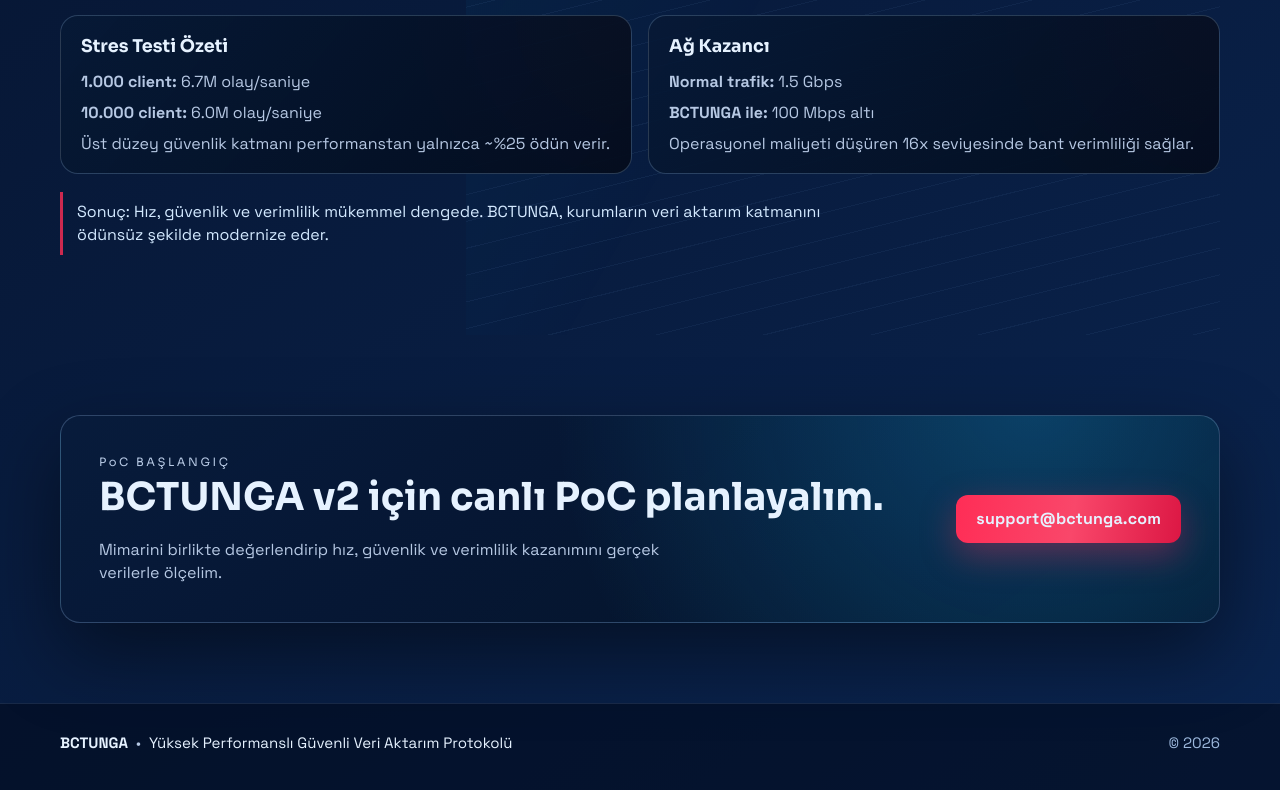
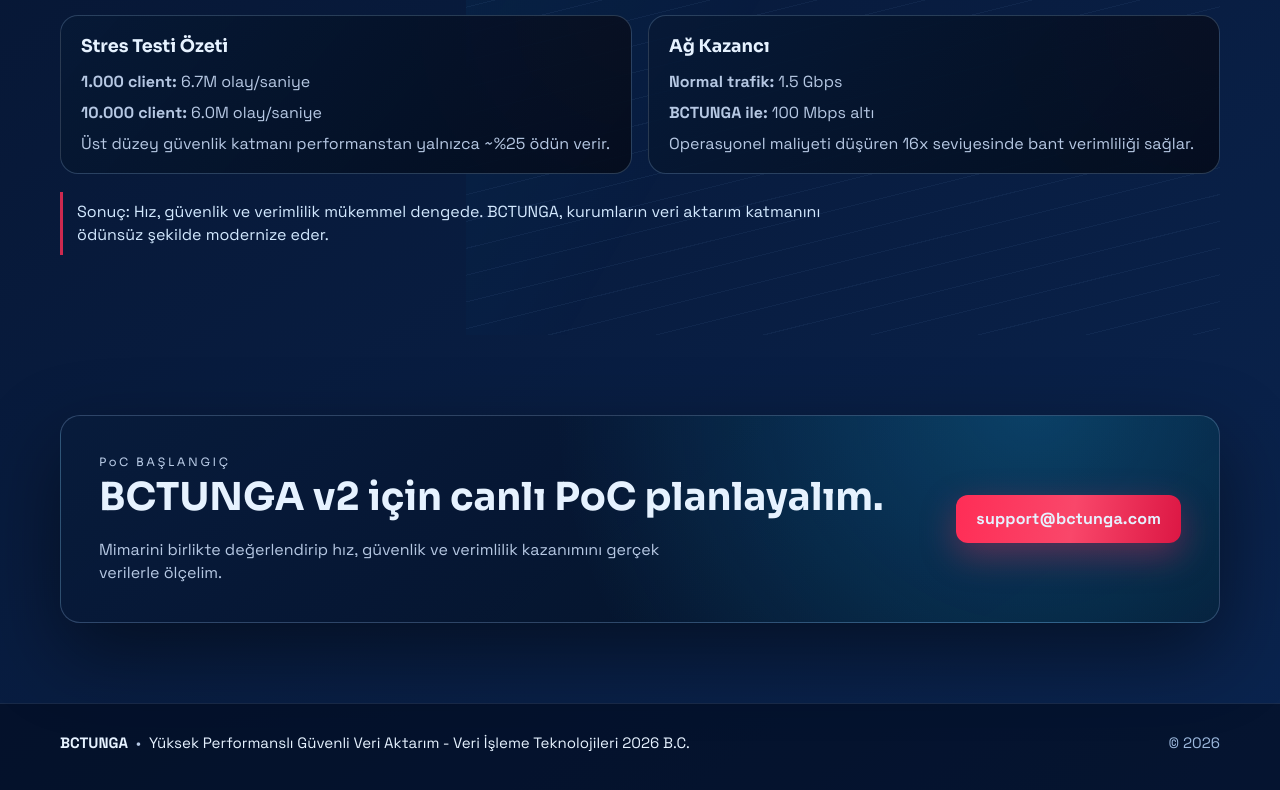
Before and after one commit to MyraBaba/BCTUNGA, a plain HTML site: page index.html in a window 1280 px wide. Shown: the part 1873-2663 px from the top of the page. Drawn offline with Linux system fonts and the light colour scheme.

Commit message:
Update footer text for BCTUNGA

```diff
--- a/index.html
+++ b/index.html
@@ -192,7 +192,7 @@
 
   <footer class="site-footer">
     <div class="container footer-inner">
-      <p><strong>BCTUNGA</strong> <span>•</span> Yüksek Performanslı Güvenli Veri Aktarım Protokolü</p>
+      <p><strong>BCTUNGA</strong> <span>•</span> Yüksek Performanslı Güvenli Veri Aktarım - Veri İşleme Teknolojileri 2026  B.C. </p>
       <p class="muted">© 2026</p>
     </div>
   </footer>
```
